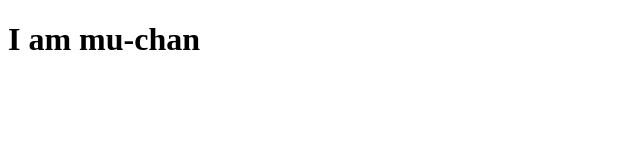
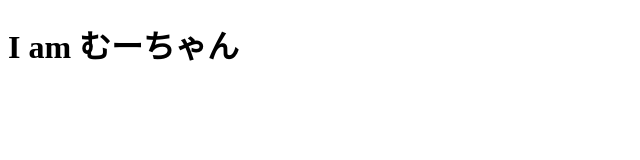
Before and after one commit to Re-Z-773/www, a plain HTML site: page index.html in a window 1280 px wide. Shown: the whole page, without its empty margins (0-640 px from the left). Drawn offline with Linux system fonts and the light colour scheme.

Commit message:
Update index.html

```diff
--- a/index.html
+++ b/index.html
@@ -3,6 +3,6 @@
   <head>
   </head>
   <body>
-    <h1>I am mu-chan</h1>
+    <h1>I am むーちゃん</h1>
   </body>
 </html>
```
